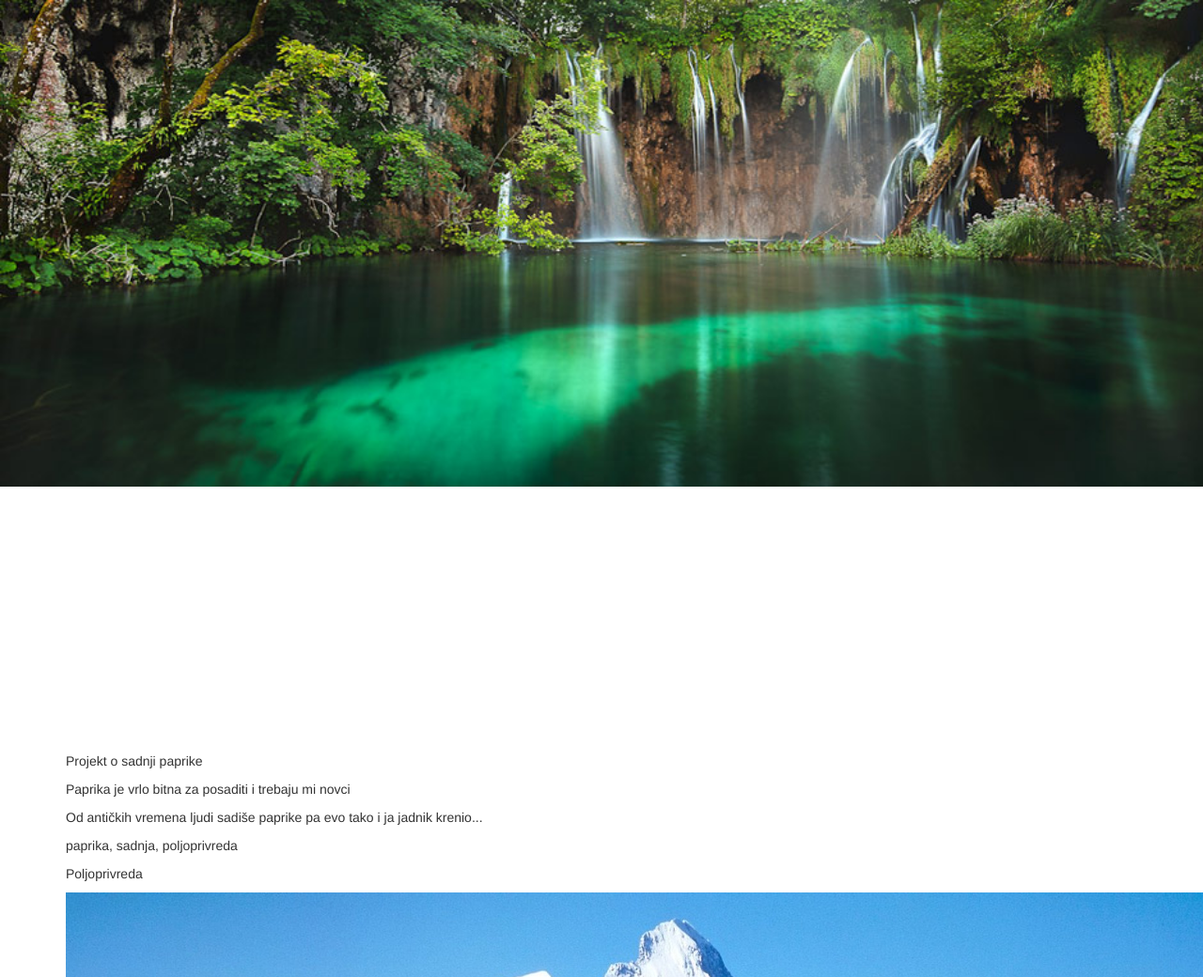
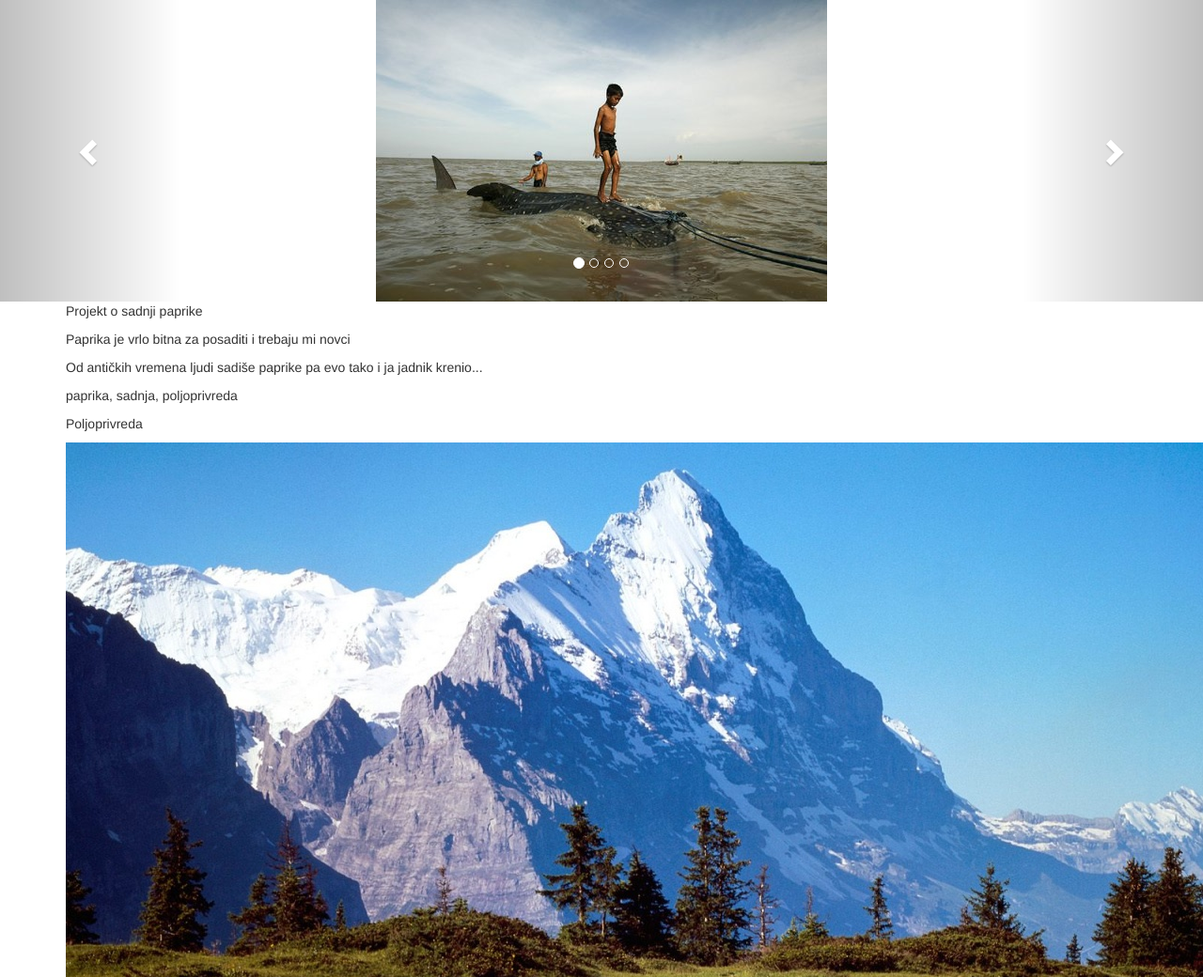
Before and after one commit to amatanovic/NFX, a PHP site: page /detalji.php?sifra=1 in a window 1280 px wide; the page is wider, and only the part inside the window is pictured. Shown: the part 51-1091 px from the top of that part at 94% size. Run offline with PHP 8.4, Linux system fonts and the light colour scheme; data comes from the database, SQL or seed files in the repository; some libraries are stand-ins or nearby versions.

Commit message:
projekti carousel

```diff
--- a/css/styles.css
+++ b/css/styles.css
@@ -58,3 +58,8 @@ h1{
 	font-family: Century Gothic;
 	font-size: 60px;
 }
+
+#myCarousel img{
+    margin-left: auto;
+    margin-right: auto;
+}
--- a/detalji.php
+++ b/detalji.php
@@ -3,6 +3,37 @@ include 'konfiguracija.php';
 session_start();
 include 'head.php';
 ?>
+
+<div id="myCarousel" class="carousel slide" data-ride="carousel">
+  <!-- Indicators -->
+  <ol class="carousel-indicators">
+    <li data-target="#myCarousel" data-slide-to="0" class="active"></li>
+    <li data-target="#myCarousel" data-slide-to="1"></li>
+    <li data-target="#myCarousel" data-slide-to="2"></li>
+    <li data-target="#myCarousel" data-slide-to="3"></li>
+  </ol>
+
+  <!-- Wrapper for slides -->
+  <div class="carousel-inner" role="listbox">
+    <div class="item active">
+      <img src="slike/avatar.jpg" alt="Chania">
+    </div>
+  </div>
+
+  <!-- Left and right controls -->
+  <a class="left carousel-control" href="#myCarousel" role="button" data-slide="prev">
+    <span class="glyphicon glyphicon-chevron-left" aria-hidden="true"></span>
+    <span class="sr-only">Previous</span>
+  </a>
+  <a class="right carousel-control" href="#myCarousel" role="button" data-slide="next">
+    <span class="glyphicon glyphicon-chevron-right" aria-hidden="true"></span>
+    <span class="sr-only">Next</span>
+  </a>
+</div>
+
+
+
+
 
 <div class="container" id="detalji">
 <?php
@@ -33,7 +64,44 @@ foreach ($projekt as $p) {
   }
 }
 ?>
+<div id="myCarousel" class="carousel slide" data-ride="carousel">
+  <!-- Indicators -->
+  <ol class="carousel-indicators">
+    <li data-target="#myCarousel" data-slide-to="0" class="active"></li>
+    <li data-target="#myCarousel" data-slide-to="1"></li>
+    <li data-target="#myCarousel" data-slide-to="2"></li>
+    <li data-target="#myCarousel" data-slide-to="3"></li>
+  </ol>
 
+  <!-- Wrapper for slides -->
+  <div class="carousel-inner" role="listbox">
+    <div class="item active">
+      <img src="img_chania.jpg" alt="Chania">
+    </div>
+
+    <div class="item">
+      <img src="img_chania2.jpg" alt="Chania">
+    </div>
+
+    <div class="item">
+      <img src="img_flower.jpg" alt="Flower">
+    </div>
+
+    <div class="item">
+      <img src="img_flower2.jpg" alt="Flower">
+    </div>
+  </div>
+
+  <!-- Left and right controls -->
+  <a class="left carousel-control" href="#myCarousel" role="button" data-slide="prev">
+    <span class="glyphicon glyphicon-chevron-left" aria-hidden="true"></span>
+    <span class="sr-only">Previous</span>
+  </a>
+  <a class="right carousel-control" href="#myCarousel" role="button" data-slide="next">
+    <span class="glyphicon glyphicon-chevron-right" aria-hidden="true"></span>
+    <span class="sr-only">Next</span>
+  </a>
+</div>
 </div>
 <div class="container">
 <?php
--- a/head.php
+++ b/head.php
@@ -55,9 +55,3 @@
     </nav>
 
     <?php include 'modal-prijava.php'; ?>
-
-    <div id="home">
-
-      <img src="slike/milino-jezero.jpg" alt="početna slika" class="pocetnaslika">
-
-    </div>
--- a/index.php
+++ b/index.php
@@ -2,6 +2,11 @@
 session_start();
 include 'head.php';
 ?>
+<div id="home">
+
+      <img src="slike/milino-jezero.jpg" alt="početna slika" class="pocetnaslika">
+
+    </div>
 
       <div class="naslovi" id="onama">
 <br />
```
